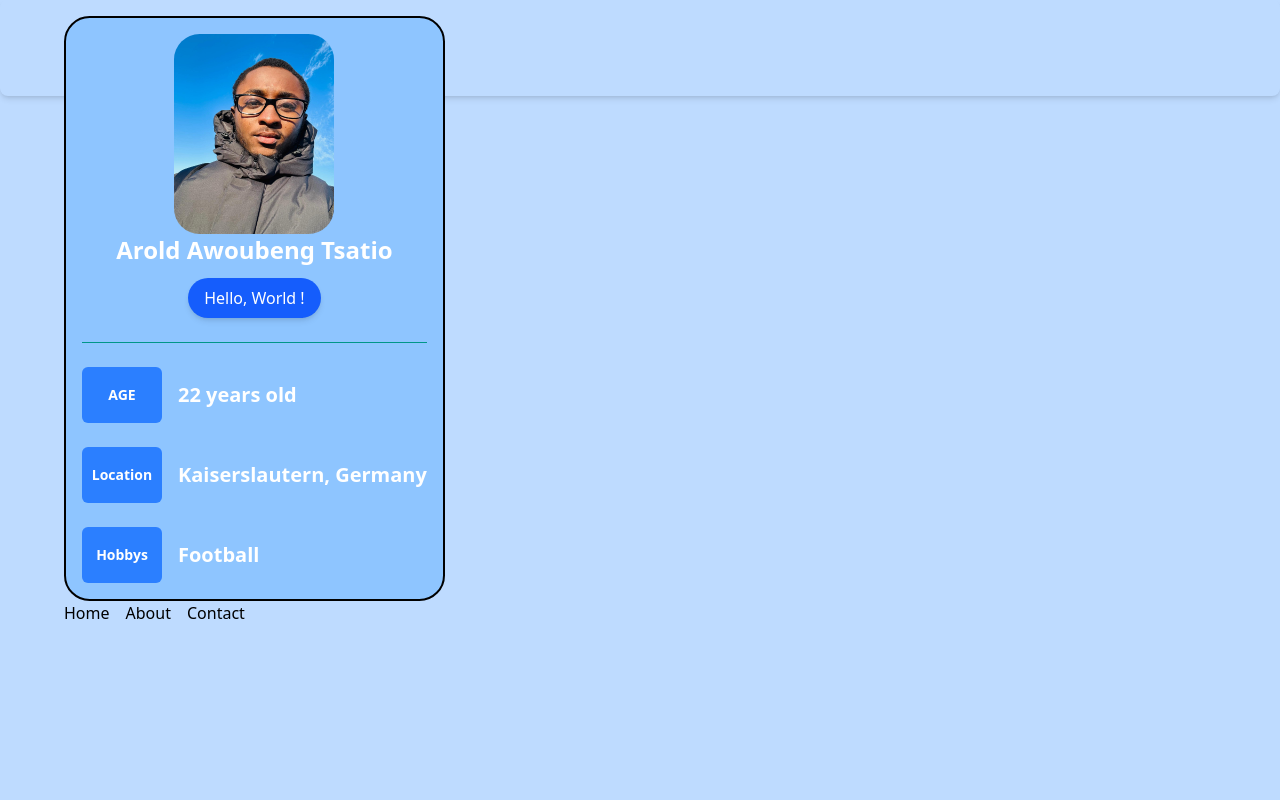
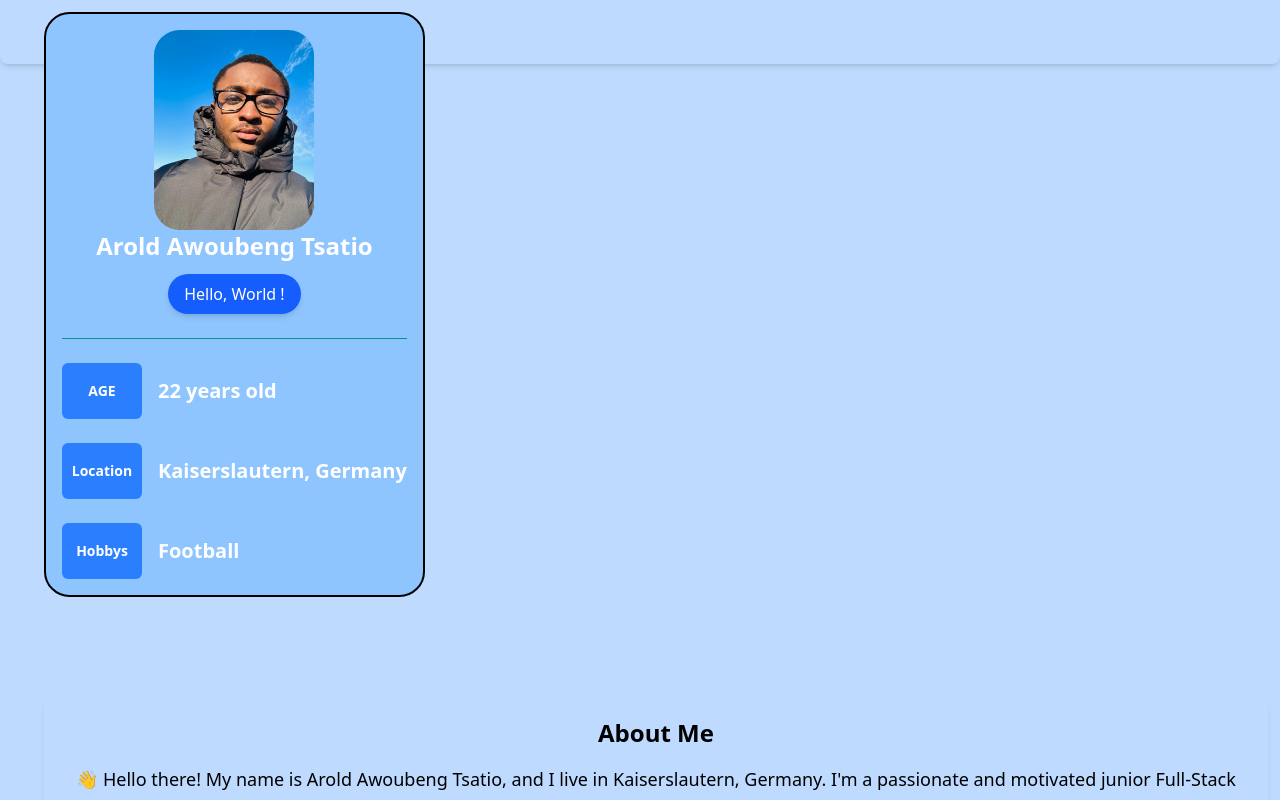
Before and after one commit to aroldtsatio/Portfolio, a React (Vite) app: page / in a window 1280 px wide. Built offline with nearby package versions, Linux system fonts and the light colour scheme; the HTML template or start-up script is replaced by a standard one.

Commit message:
button Show more created

```diff
--- a/src/App.jsx
+++ b/src/App.jsx
@@ -1,15 +1,19 @@
 import './App.css';
 import React from 'react';
 import Header from './components/Header';
+import About from './components/About';
 
 function App() {
   console.log("App.jsx");
 
   return (
-   <div className='flex flex-col items-start p-4 space-y-6 fixed top-0 left-0"'>
+   <div className='flex flex-col items-start p-3 space-y-6 fixed top-0 left-0"'>
     <Header />
-    <body className="bg-blue-200 p-4 rounded-lg shadow-md"></body>
+    <About />
+    <body className="bg-blue-200  rounded-lg shadow-md"></body>
+
    </div>
+
 
   );
 }
--- /dev/null
+++ b/src/components/About.jsx
@@ -0,0 +1,44 @@
+import React, { useState } from "react";
+
+
+export default function About() {
+    const [show, setShow] = useState(false);
+
+    return (
+      <div className="bg-blue-200 p-4 rounded-lg shadow-md mt-20">
+        <h2 className="text-2xl font-bold mb-4">About Me</h2>
+
+        <p className="text-lg">
+        👋 Hello there!
+        My name is Arold Awoubeng Tsatio, and I live in Kaiserslautern, Germany. I'm a passionate and motivated junior Full-Stack Developer who enjoys creating modern websites, mobile applications, and games. Even though I’m still early in my journey, I’m constantly learning and growing, and I love transforming ideas into digital experiences that are both functional and visually appealing.
+        </p>
+
+        <button
+          className="bg-blue-600 px-4 py-2 mt-3 rounded-full shadow-md hover:ring-4 hover:ring-white/50 transition-all duration-300 ease-in-out"
+          onClick={() => setShow(!show)}
+        >
+          {show ? "Hide text" : "Show more"}
+        </button>
+
+        {show && (
+          <div className="mt-4 p-4 bg-gray-100 rounded shadow text-base leading-relaxed">
+           What drives me is the excitement of building something from scratch and seeing it come to life. I enjoy working on both the front-end and back-end of projects, and I pay attention to clean design, intuitive interfaces, and user experience. As I continue to sharpen my skills, I'm particularly interested in working with modern technologies and exploring creative ways to solve real-world problems through code.
+
+I speak three languages fluently – French, German, and English – which allows me to communicate with clients and collaborators from different backgrounds, understand their needs better, and bring a multicultural perspective to my projects.
+
+Beyond coding, I have a strong interest in technology, innovation, and creativity. I enjoy diving into areas like UI/UX design, mobile game development, and I'm becoming increasingly curious about Web3, blockchain, and AI technologies, which I believe will shape the future of the digital world.
+
+If you have an idea, big or small, and you're looking for someone passionate, dedicated, and ready to grow with your project, I’d love to hear from you. Let’s connect and create something amazing together. Your vision deserves to be brought to life – and I’m here to help make that happen.
+          </div>
+        )}
+
+        <nav className="mt-6">
+          <ul className="flex space-x-4">
+            <li><a href="#" className="hover:text-gray-400">Home</a></li>
+            <li><a href="#" className="hover:text-gray-400">About</a></li>
+            <li><a href="#" className="hover:text-gray-400">Contact</a></li>
+          </ul>
+        </nav>
+      </div>
+    );
+  }
--- a/src/components/Header.jsx
+++ b/src/components/Header.jsx
@@ -44,13 +44,7 @@ export default function Header() {
         </div>
 
           </header>
-        <nav>
-            <ul className="flex space-x-4">
-            <li><a href="#" className="hover:text-gray-400">Home</a></li>
-            <li><a href="#" className="hover:text-gray-400">About</a></li>
-            <li><a href="#" className="hover:text-gray-400">Contact</a></li>
-            </ul>
-        </nav>
+
         </div>
     );
 }
```
